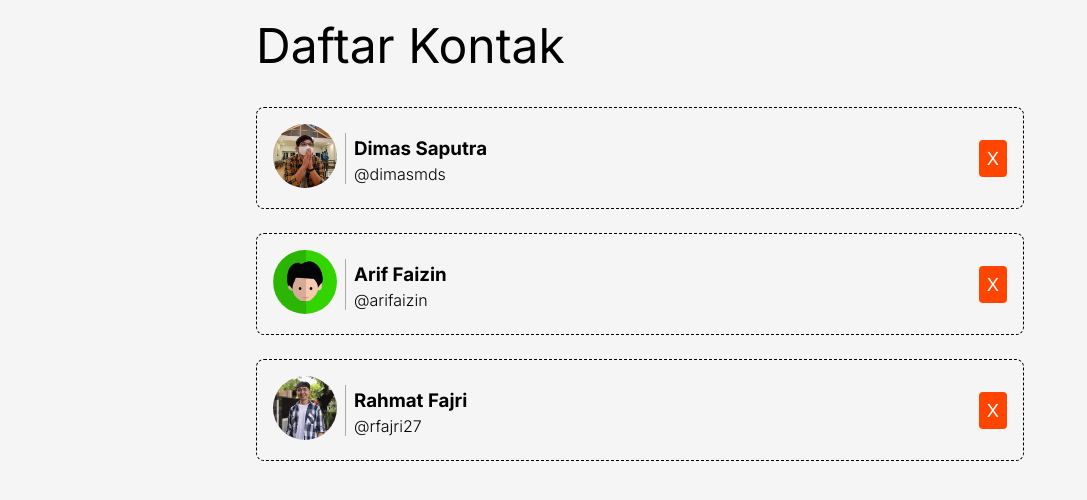
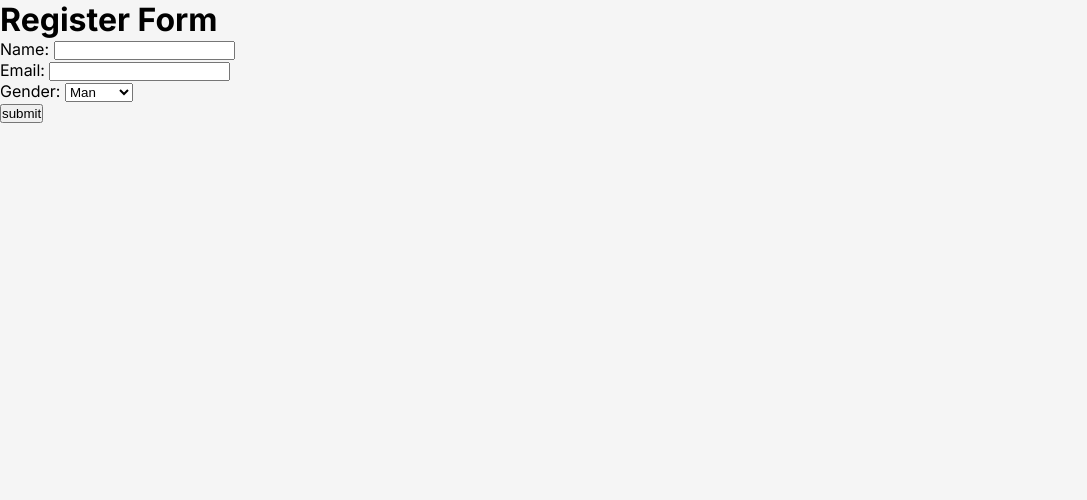
Before and after one commit to irfanazizalamin/contact-app, a React (Vite) app: page / in a window 1280 px wide. Shown: the top 500 px of the page, without its empty margins (0-1087 px from the left). Built offline with nearby package versions, Linux system fonts and the light colour scheme.

Commit message:
implement sample of Controlled Component

```diff
--- /dev/null
+++ b/src/FormApp.jsx
@@ -0,0 +1,69 @@
+import React from "react";
+
+class FormApp extends React.Component {
+  constructor(props) {
+    super(props);
+
+    this.state = {
+      name: "",
+      email: "",
+      gender: "Man",
+    };
+
+    // nge bind this ke onSubmitHandler
+    this.onSubmitHandler = this.onSubmitHandler.bind(this);
+  }
+
+  onSubmitHandler(event) {
+    // menghentikan aksi default dari tombol submit
+    event.preventDefault();
+
+    const message = `
+     Name: ${this.state.name}
+     Email: ${this.state.email}
+     Gender: ${this.state.gender}
+   `;
+
+    alert(message);
+  }
+
+  render() {
+    return (
+      <div>
+        {console.log("this.state", this.state)}
+        <h1>Register Form</h1>
+        <form onSubmit={this.onSubmitHandler}>
+          <label htmlFor="name">Name: </label>
+          <input
+            id="name"
+            type="text"
+            value={this.state.name}
+            onChange={(e) => this.setState({ name: e.target.value })}
+          />
+          <br />
+          <label htmlFor="email">Email: </label>
+          <input
+            id="email"
+            type="text"
+            value={this.state.email}
+            onChange={(e) => this.setState({ email: e.target.value })}
+          />
+          <br />
+          <label htmlFor="gender">Gender: </label>
+          <select
+            id="gender"
+            value={this.state.gender}
+            onChange={(e) => this.setState({ gender: e.target.value })}
+          >
+            <option value="Man">Man</option>
+            <option value="Woman">Woman</option>
+          </select>
+          <br />
+          <button type="submit">submit</button>
+        </form>
+      </div>
+    );
+  }
+}
+
+export default FormApp;
--- a/src/index.jsx
+++ b/src/index.jsx
@@ -1,6 +1,8 @@
 import React from "react";
 import { createRoot } from "react-dom/client";
 import ContactApp from "./ContactApp";
+import FormApp from "./FormApp";
 
 const root = createRoot(document.getElementById("root"));
-root.render(<ContactApp />)
+// root.render(<ContactApp />)
+root.render(<FormApp />)
```
